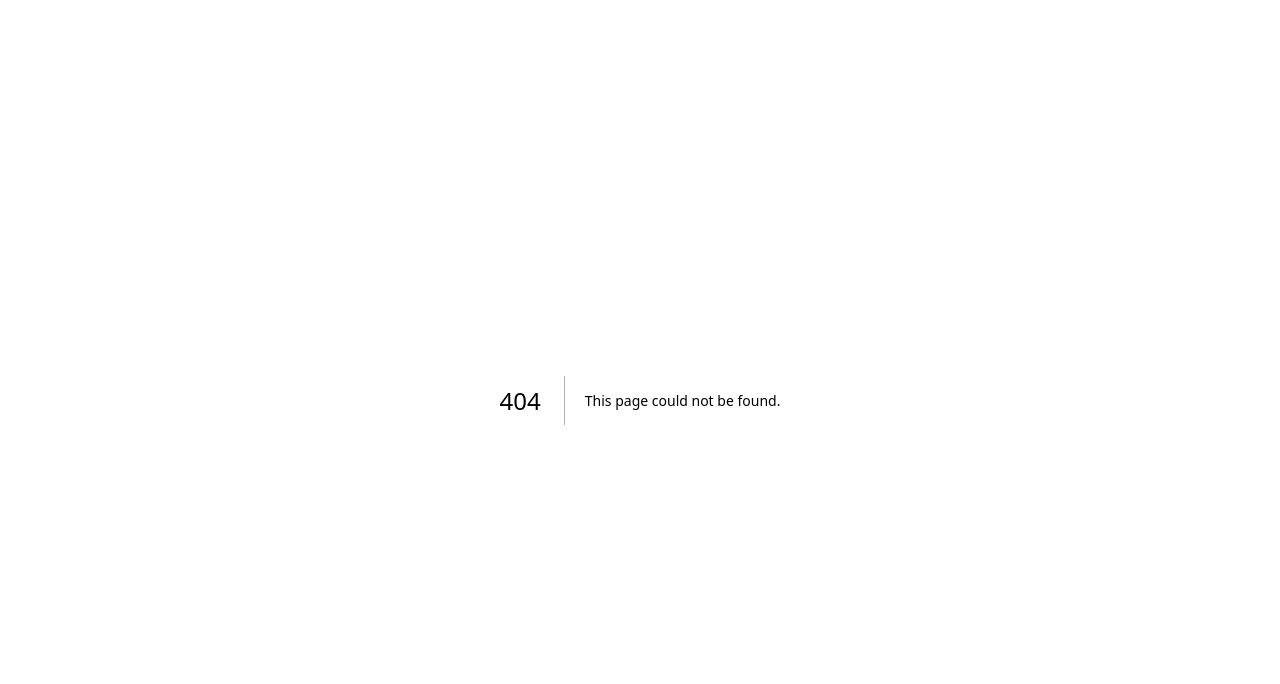
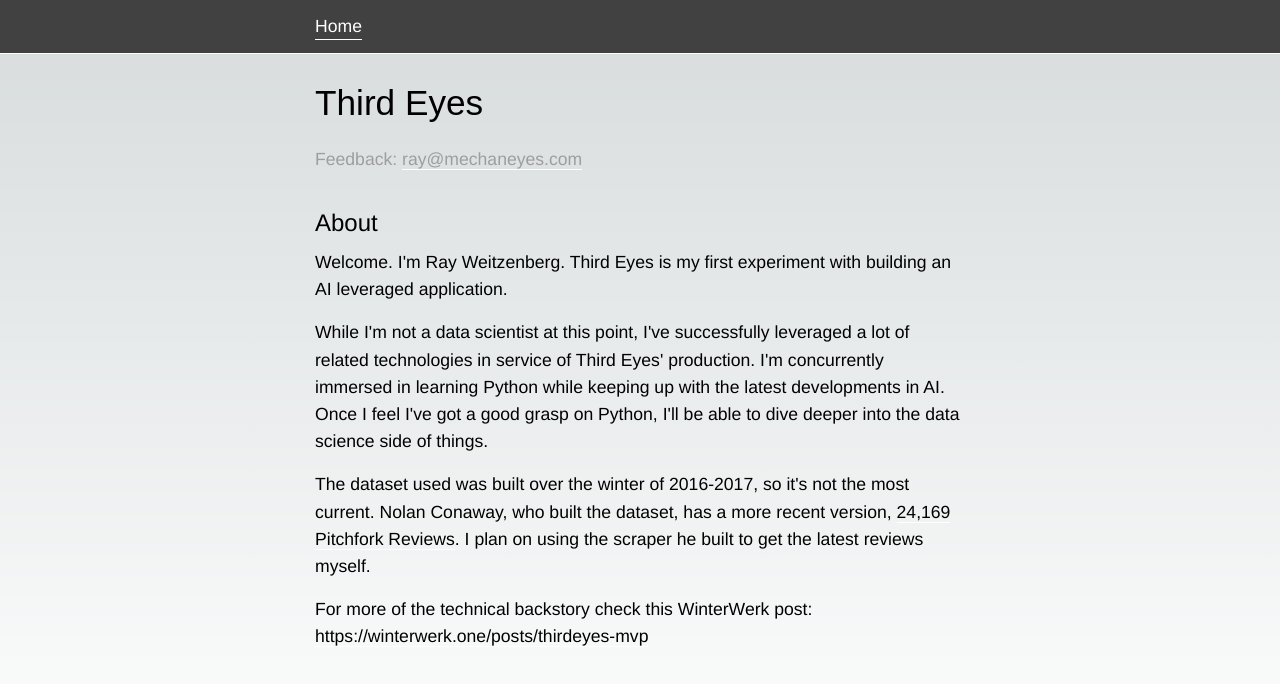
Before and after one commit to mechaneyes/aframe, a Next.js app: page /about in a window 1280 px wide. Before the commit this address had no page. Shown: the top 684 px of the page. Built offline with nearby package versions, Linux system fonts and the light colour scheme; a web font is replaced by a local one.

Commit message:
added about page and links between the two

```diff
--- /dev/null
+++ b/app/about/page.js
@@ -0,0 +1,62 @@
+"use client";
+
+import { useEffect, useState, useRef } from "react";
+import Image from "next/image";
+import Link from "next/link";
+
+import "../styles/styles.scss";
+
+export default function Page() {
+  return (
+    <main className="thirdeyes thirdeyes--about flex min-h-screen flex-col items-center justify-between p-8">
+      <section className="prompt-form">
+        <div className="prompt-form__centered">
+          <div className="prompt-form__input">
+            <div className="hello">
+              <Link href="/">Home</Link>
+            </div>
+          </div>
+        </div>
+      </section>
+      <section className="response__container response__container--visible">
+        <Link href="/">
+          <h1 className="introduction__title">Third Eyes</h1>
+        </Link>
+        <p className="introduction__feedback">
+          Feedback: <a href="mailto:ray@mechaneyes.com">ray@mechaneyes.com</a>
+        </p>
+        <h2>About</h2>
+        <div className="response response--references">
+          <p>
+            Welcome. I&apos;m Ray Weitzenberg. Third Eyes is my first experiment
+            with building an AI leveraged application.
+          </p>
+          <p>
+            While I&apos;m not a data scientist at this point, I&apos;ve
+            successfully leveraged a lot of related technologies in service of
+            Third Eyes&apos; production. I&apos;m concurrently immersed in
+            learning Python while keeping up with the latest developments in AI.
+            Once I feel I&apos;ve got a good grasp on Python, I&apos;ll be able
+            to dive deeper into the data science side of things.
+          </p>
+          <p>
+            The dataset used was built over the winter of 2016-2017, so
+            it&apos;s not the most current. Nolan Conaway, who built the
+            dataset, has a more recent version,{" "}
+            <a href="https://www.kaggle.com/datasets/nolanbconaway/24169-pitchfork-reviews">
+              24,169 Pitchfork Reviews
+            </a>
+            . I plan on using the scraper he built to get the latest reviews
+            myself.
+          </p>
+          <p>
+            For more of the technical backstory check this WinterWerk post:{" "}
+            <a href="https://winterwerk.one/posts/thirdeyes-mvp">
+              https://winterwerk.one/posts/thirdeyes-mvp
+            </a>
+          </p>
+        </div>
+      </section>
+    </main>
+  );
+}
--- a/app/page.js
+++ b/app/page.js
@@ -2,6 +2,7 @@
 
 import { useEffect, useState, useRef } from "react";
 import Image from "next/image";
+import Link from "next/link";
 
 import axios from "axios";
 
@@ -237,6 +238,9 @@ export default function Home() {
           Feedback is appreciated:{" "}
           <a href="mailto:ray@mechaneyes.com">ray@mechaneyes.com</a>
         </p>
+        <p>
+          <Link href="/about">About</Link>
+        </p>
         <div className="introduction__image">
           <Image
             src="/party-pic-1024px-1.0.1.jpg"
@@ -256,7 +260,9 @@ export default function Home() {
             : "response__container response__container--visible"
         }
       >
-        <h1 className="introduction__title">Third Eyes</h1>
+        <Link href="/">
+          <h1 className="introduction__title">Third Eyes</h1>
+        </Link>
         <p className="introduction__feedback">
           Feedback is appreciated:{" "}
           <a href="mailto:ray@mechaneyes.com">ray@mechaneyes.com</a>
--- a/app/styles/styles.scss
+++ b/app/styles/styles.scss
@@ -246,4 +246,10 @@
       }
     }
   }
+
+  &--about {
+    .response__container {
+      margin-top: 69px;
+    }
+  }
 }
```
